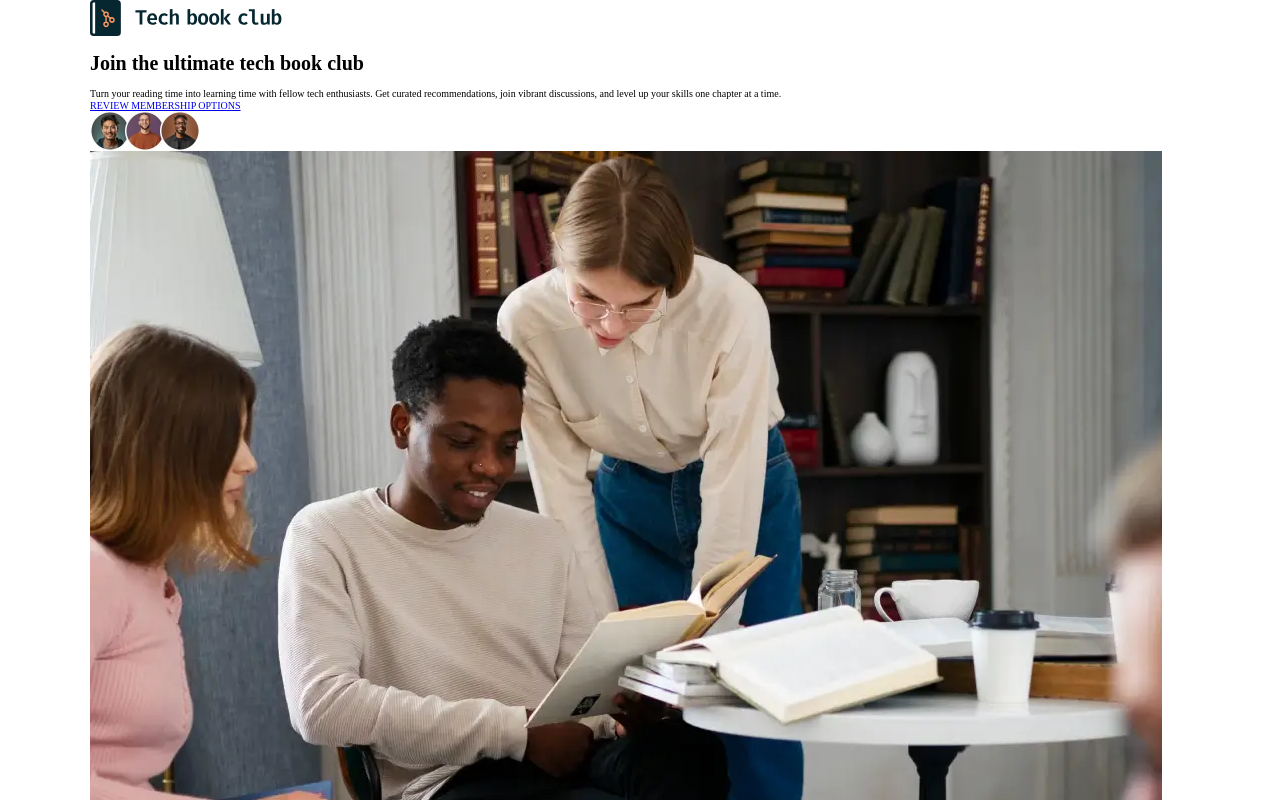
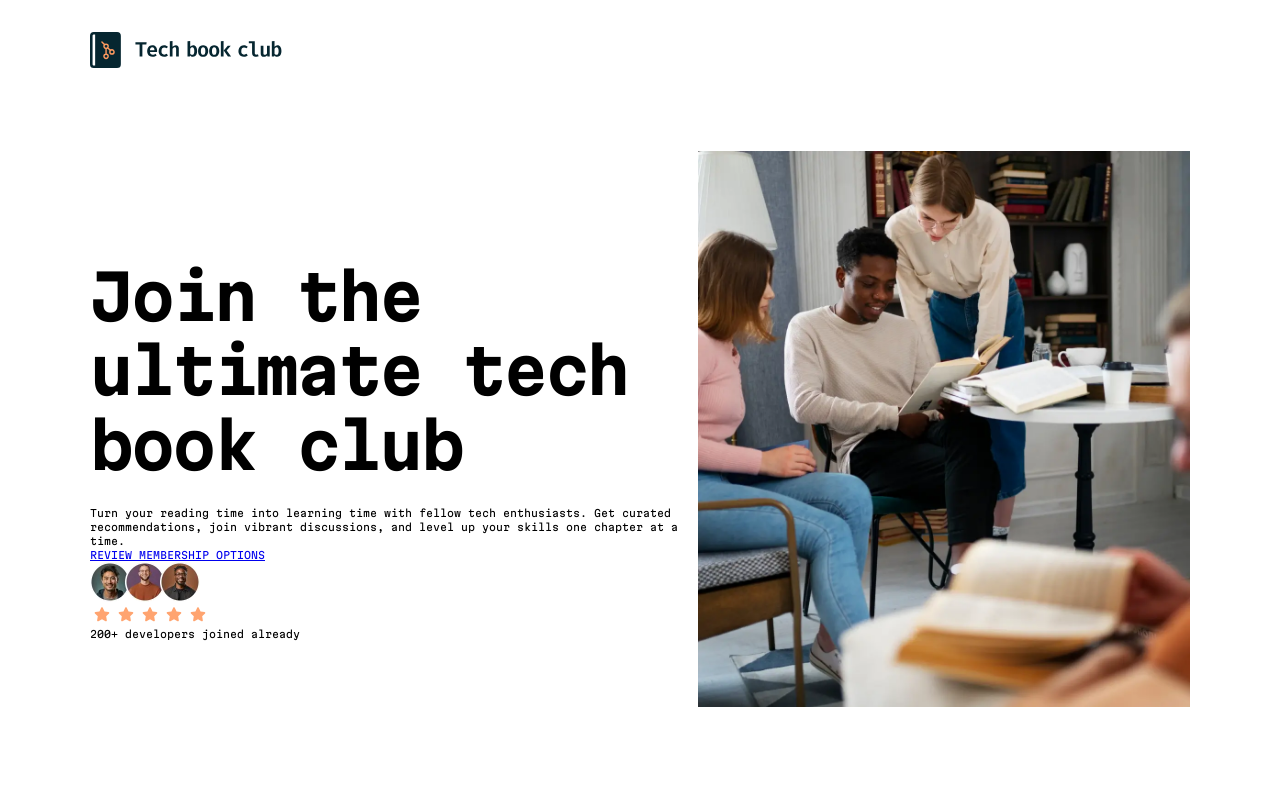
Before and after one commit to Ayubee/techbook, a plain HTML site: page index.html in a window 1280 px wide. Shown: the top 800 px of the page. Drawn offline with Linux system fonts and the light colour scheme.

Commit message:
add typography variables, mixins, and responsive styles for header layout

```diff
--- a/index.html
+++ b/index.html
@@ -23,7 +23,9 @@
       <div class="header__hero">
         <div class="header__hero__container container">
           <div class="hero__content">
-            <h1 class="hero__title">Join the ultimate tech book club</h1>
+            <h1 class="hero__title text-preset-1">
+              Join the ultimate tech book club
+            </h1>
             <p class="hero__subtitle">
               Turn your reading time into learning time with fellow tech
               enthusiasts. Get curated recommendations, join vibrant
@@ -39,9 +41,63 @@
                 width="110"
                 height="40"
               />
+              <div class="hedaer__hero__memebers__box">
+                <span>
+                  <img
+                    class="hedaer__hero__memebers__box__starts"
+                    src="./src/images/icon-star.svg"
+                    alt=""
+                  />
+                </span>
+                <span>
+                  <img
+                    class="hedaer__hero__memebers__box__starts"
+                    src="./src/images/icon-star.svg"
+                    alt=""
+                  />
+                </span>
+                <span>
+                  <img
+                    class="hedaer__hero__memebers__box__starts"
+                    src="./src/images/icon-star.svg"
+                    alt=""
+                  />
+                </span>
+                <span>
+                  <img
+                    class="hedaer__hero__memebers__box__starts"
+                    src="./src/images/icon-star.svg"
+                    alt=""
+                  />
+                </span>
+                <span>
+                  <img
+                    class="hedaer__hero__memebers__box__starts"
+                    src="./src/images/icon-star.svg"
+                    alt=""
+                  />
+                </span>
+              </div>
+              <p class="header__hero__subtitle">
+                200+ developers joined already
+              </p>
             </div>
           </div>
-          <img src="./src/images/image-hero-desktop.webp" alt="" />
+          <picture>
+            <source
+              srcset="./src/images/image-hero-mobile.webp"
+              media="(max-width: 375px)"
+            />
+            <source
+              srcset="./src/images/image-hero-tablet.webp"
+              media="(max-width: 850px)"
+            />
+            <img
+              class="header__hero__images"
+              src="./src/images/image-hero-desktop.webp"
+              alt="Chill Guys read books"
+            />
+          </picture>
         </div>
       </div>
     </header>
--- a/scss/base/_reset.scss
+++ b/scss/base/_reset.scss
@@ -36,10 +36,10 @@ body {
   display: flex;
   flex-direction: column;
   height: 100%;
-  // font-size: ;
-  // font-family: ;
-  // font-weight: ;
-  // line-height: ;
+  font-size: $font-family;
+  font-family: $font-family;
+  font-weight: $font-width;
+  line-height: $line-height;
 }
 
 main {
@@ -48,9 +48,16 @@ main {
 
 .container {
   width: 100%;
-  max-width: 1200px; /* you need change it  */
+  max-width: 1200px;
   margin-left: auto;
   margin-right: auto;
   padding-left: 50px;
   padding-right: 50px;
 }
+
+@media screen and (max-width: 850px) {
+  .container {
+    padding-left: 3.2rem;
+    padding-right: 3.2rem;
+  }
+}
--- a/scss/base/_typography.scss
+++ b/scss/base/_typography.scss
@@ -0,0 +1,61 @@
+// Inter font
+/* inter-regular - latin */
+@font-face {
+  font-display: swap; /* Check https://developer.mozilla.org/en-US/docs/Web/CSS/@font-face/font-display for other options. */
+  font-family: "Inter";
+  font-style: normal;
+  font-weight: 400;
+  src: url("../src/fonts/inter-v18-latin-regular.woff2") format("woff2"); /* Chrome 36+, Opera 23+, Firefox 39+, Safari 12+, iOS 10+ */
+}
+/* inter-700 - latin */
+@font-face {
+  font-display: swap; /* Check https://developer.mozilla.org/en-US/docs/Web/CSS/@font-face/font-display for other options. */
+  font-family: "Inter";
+  font-style: normal;
+  font-weight: 700;
+  src: url("../src/fonts/inter-v18-latin-700.woff2") format("woff2"); /* Chrome 36+, Opera 23+, Firefox 39+, Safari 12+, iOS 10+ */
+}
+/* inter-800 - latin */
+@font-face {
+  font-display: swap; /* Check https://developer.mozilla.org/en-US/docs/Web/CSS/@font-face/font-display for other options. */
+  font-family: "Inter";
+  font-style: normal;
+  font-weight: 800;
+  src: url("../src/fonts/inter-v18-latin-800.woff2") format("woff2"); /* Chrome 36+, Opera 23+, Firefox 39+, Safari 12+, iOS 10+ */
+}
+
+//   Martian font
+
+@font-face {
+  font-display: swap;
+  font-family: "Martian Mono";
+  font-style: normal;
+  font-weight: 400;
+  src: url("../src/fonts/martian-mono-v3-latin-regular.woff2") format("woff2");
+}
+
+@font-face {
+  font-display: swap;
+  font-family: "Martian Mono";
+  font-style: normal;
+  font-weight: 700;
+  src: url("../src/fonts/martian-mono-v3-latin-700.woff2") format("woff2");
+}
+
+@font-face {
+  font-display: swap;
+  font-family: "Martian Mono";
+  font-style: normal;
+  font-weight: 800;
+  src: url("../src/fonts/martian-mono-v3-latin-800.woff2") format("woff2");
+}
+
+//   Fire Code font
+/* fira-code-700 - latin */
+@font-face {
+  font-display: swap;
+  font-family: "Fira Code";
+  font-style: normal;
+  font-weight: 700;
+  src: url("../src/fonts/fira-code-v22-latin-700.woff2") format("woff2");
+}
--- a/scss/layout/_header.scss
+++ b/scss/layout/_header.scss
@@ -0,0 +1,54 @@
+.header {
+}
+.header__container {
+  padding-top: 3.2rem;
+  padding-bottom: 3.2rem;
+}
+
+.header__logo {
+}
+.site-logo {
+}
+.header__hero {
+  padding-top: 4.8rem;
+}
+.header__hero__container {
+  display: flex;
+  align-items: center;
+}
+.hero__content {
+}
+.hero__title {
+  margin-bottom: 2.4rem;
+}
+.hero__subtitle {
+}
+.btn {
+}
+.header__hero-btn {
+}
+.btn-text {
+}
+.header__hero__memebers {
+}
+.hedaer__hero__memebers__box {
+  display: flex;
+}
+.hedaer__hero__memebers__box__starts {
+}
+.header__hero__subtitle {
+}
+.header__hero__images {
+  width: 100%;
+  height: auto;
+}
+
+@media screen and (max-width: 850px) {
+  .header__hero {
+    padding-top: 3.2rem;
+  }
+
+  .header__hero__container {
+    flex-direction: column;
+  }
+}
--- a/scss/utils/_mixins.scss
+++ b/scss/utils/_mixins.scss
@@ -0,0 +1,47 @@
+@mixin typography(
+  $font-family,
+  $font-size,
+  $line-height-ratio,
+  $letter-spacing
+) {
+  font-family: $font-family;
+  font-size: $font-size;
+  line-height: $line-height-ratio;
+  letter-spacing: $letter-spacing;
+}
+
+.text-preset-1 {
+  @include typography("Martian Mono", 6.2rem, 1.2, -0.2rem);
+}
+
+.text-preset-1-mobile {
+  @include typography("Martian Mono", 3.8rem, 1.2, -0.2rem);
+}
+
+.text-preset-2 {
+  @include typography("Martian Mono", 5rem, 1.3, -0.2rem);
+}
+
+.text-preset-2-mobile {
+  @include typography("Martian Mono", 3.4rem, 1.3, -0.2rem);
+}
+
+.text-preset-3 {
+  @include typography("Martian Mono", 3.4rem, 1.3, -0.1rem);
+}
+
+.text-preset-3-mobile {
+  @include typography("Martian Mono", 3.4rem, 1.3, -0.1rem);
+}
+
+.text-preset-4 {
+  @include typography("Martian Mono", 2.4rem, 1.1, -0.1rem);
+}
+
+.text-preset-5 {
+  @include typography("Inter", 2rem, 1.4, -0.05rem);
+}
+
+.text-preset-5-semibold {
+  @include typography("Inter", 2rem, 1.4, -0.05rem);
+}
--- a/scss/utils/_variables.scss
+++ b/scss/utils/_variables.scss
@@ -0,0 +1,20 @@
+// Neutral
+$neutral-900: #062630;
+$neutral-700: #385159;
+$neutral-200: #e6e1df;
+$neutral-100: #faf5f3;
+$neutral-0: #ffffff;
+
+// Light Salmon
+$light-salmon-500: #fea36f;
+$light-salmon-100: #ffefdf;
+$light-salmon-50: #fff5ef;
+
+// Gradients
+$text-gradient: linear-gradient(107deg, #ff9a60 -11.37%, #062630 61.84%);
+$gradient: linear-gradient(90deg, #ffe2d1 0%, #fff5ef 100%);
+
+$font-family: "Martian Mono", Arial, Helvetica, sans-serif;
+$font-size: 2rem;
+$line-height: 1.4;
+$font-width: 400;
```
Also changed, not shown: src/fonts/inter-v18-latin-600.woff2 (added), src/fonts/inter-v18-latin-regular.woff2 (added), src/fonts/martian-mono-v3-latin-600.woff2 (added), src/fonts/martian-mono-v3-latin-700.woff2 (added), src/fonts/martian-mono-v3-latin-regular.woff2 (added), styles/style.min.css, 2 other files.
